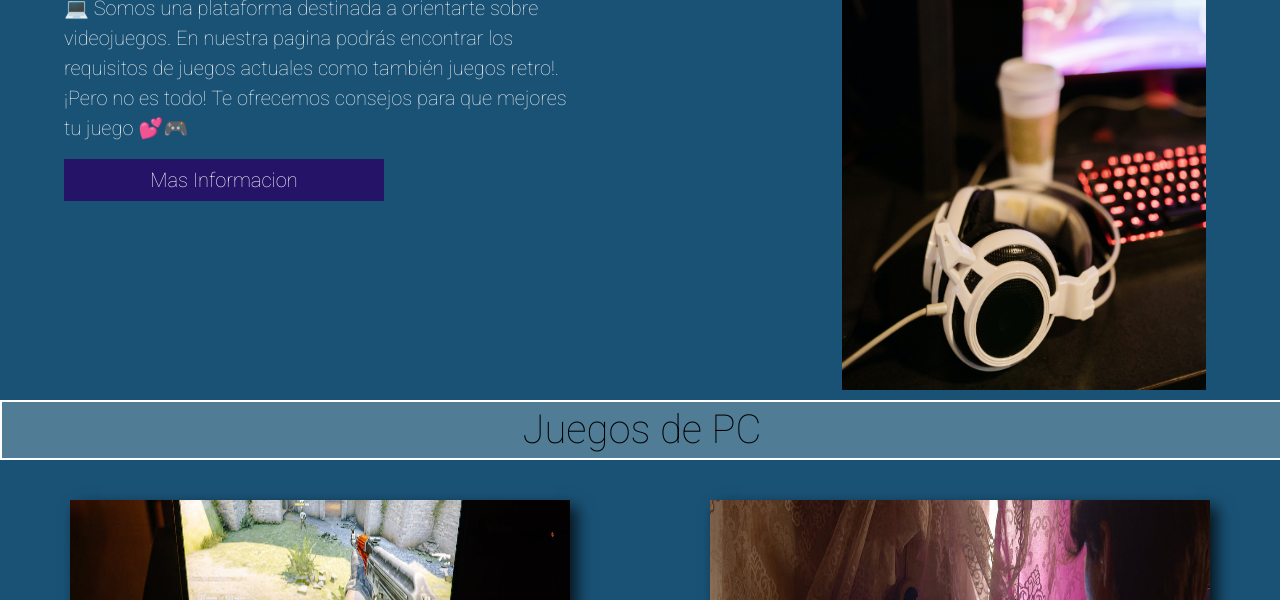
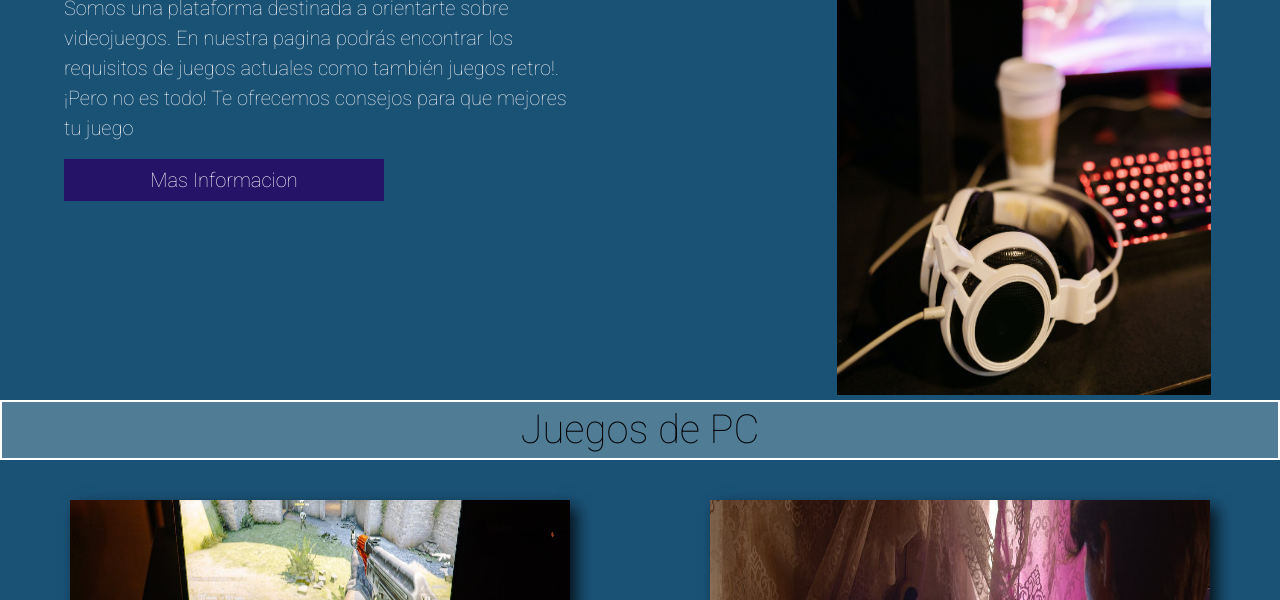
Before and after one commit to CaceresNestor20/proyecto-coder, a plain HTML site: page index.html in a window 1280 px wide. Shown: the part 736-1336 px from the top of the page. Drawn offline with nearby package versions, Linux system fonts and the light colour scheme.

Commit message:
segundo commit arreglo

```diff
--- a/css/style.css
+++ b/css/style.css
@@ -137,7 +137,7 @@
 .nosotros img {
     width: 30%;
     height: 650px;
-    padding: 10px;
+    padding: 5px;
 }
 
 .nosotros div {
@@ -177,7 +177,7 @@
 /**PC**/
 
 .productos h2 {
-    width: 100%;
+    width: auto;
     background-color: #1a5376c2;
     text-align: center;
     font-size: 40px;
@@ -213,11 +213,9 @@
     align-items: center;
     color: white;
     background-color: #251368 ;
-    width: auto;
     text-decoration: none;
     padding: 10px;
     margin: 5px;
-    width:auto;
 }
 .productos .cards-productos img {
     width: 500px;
--- a/index.html
+++ b/index.html
@@ -66,9 +66,9 @@
         <section class="nosotros">
             <div>
                 <h2>Shadow Store</h2>
-                <p>💻 Somos una plataforma destinada a orientarte sobre videojuegos.
+                <p>Somos una plataforma destinada a orientarte sobre videojuegos.
                     En nuestra pagina podrás encontrar los requisitos de juegos actuales como también juegos retro!.
-                    ¡Pero no es todo! Te ofrecemos consejos para que mejores tu juego 💕🎮</p>
+                    ¡Pero no es todo! Te ofrecemos consejos para que mejores tu juego </p>
                 <a href="./pages/nosotros.html">Mas Informacion</a>
             </div>
             <img src="img/pc-auri.jpg">
```
Also changed, not shown: pages/juegos.html (+1 -1 lines).
